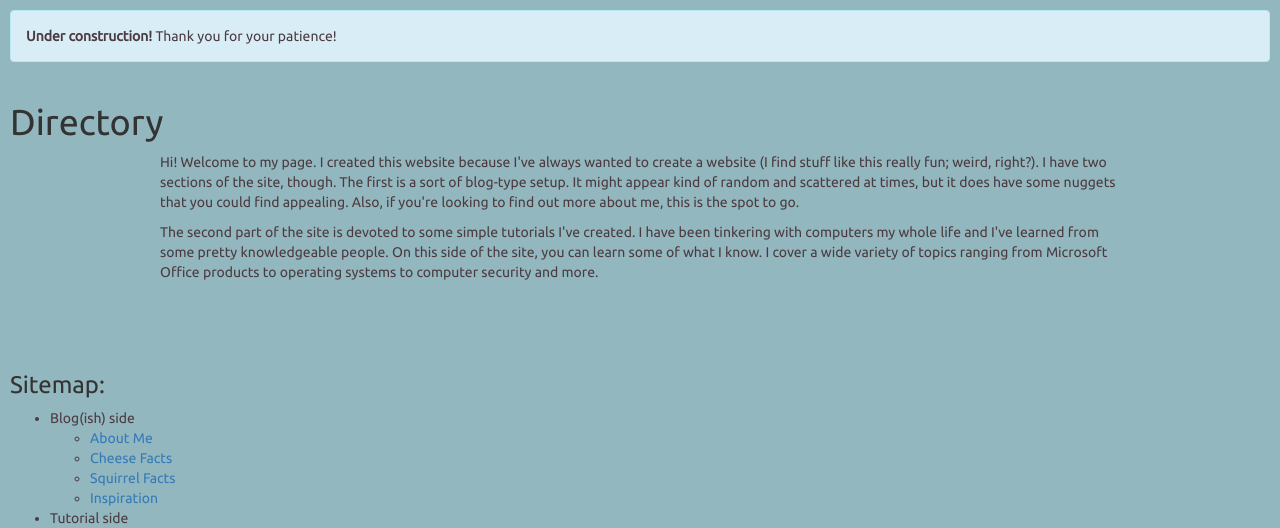
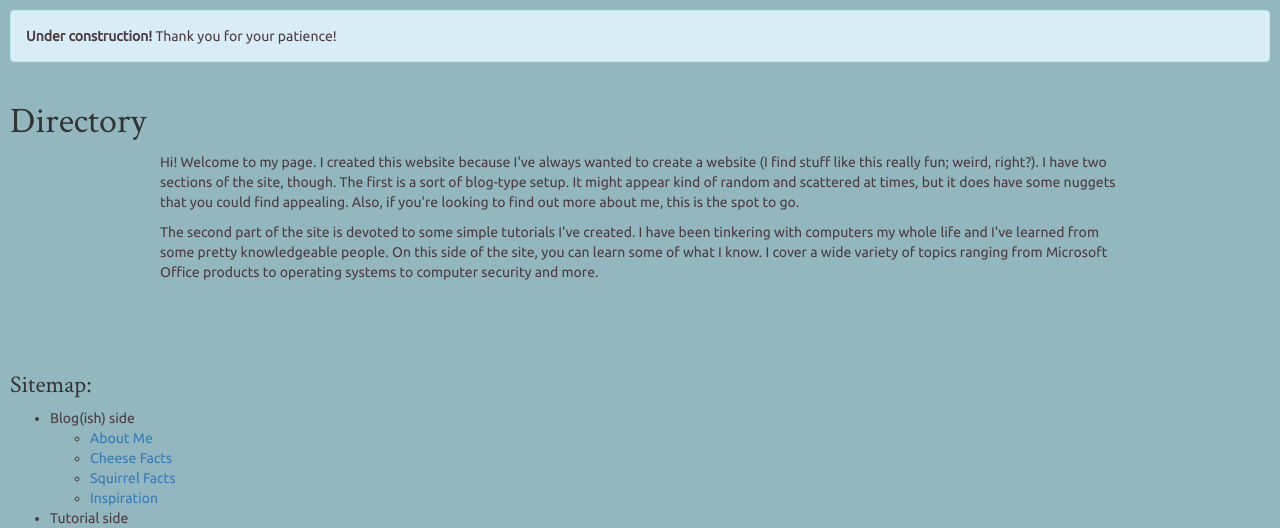
Before and after one commit to scarhead7/scarhead7.github.io, a PHP site: page /index.html in a window 1280 px wide. Shown: the top 528 px of the page. Run offline with PHP 8.4, Linux system fonts and the light colour scheme.

Commit message:
Update main.css
* made fonts for headers more specific

```diff
--- a/styles/main.css
+++ b/styles/main.css
@@ -14,7 +14,7 @@ html body {
   padding: 10px;
 }
 
-h1, h2, h3, h4, h5, h6 {
+html h1, html h2, html h3, html h4, html h5, html h6 {
   font-family: 'Crimson Text', serif; /* from Google */
 }
 
```
